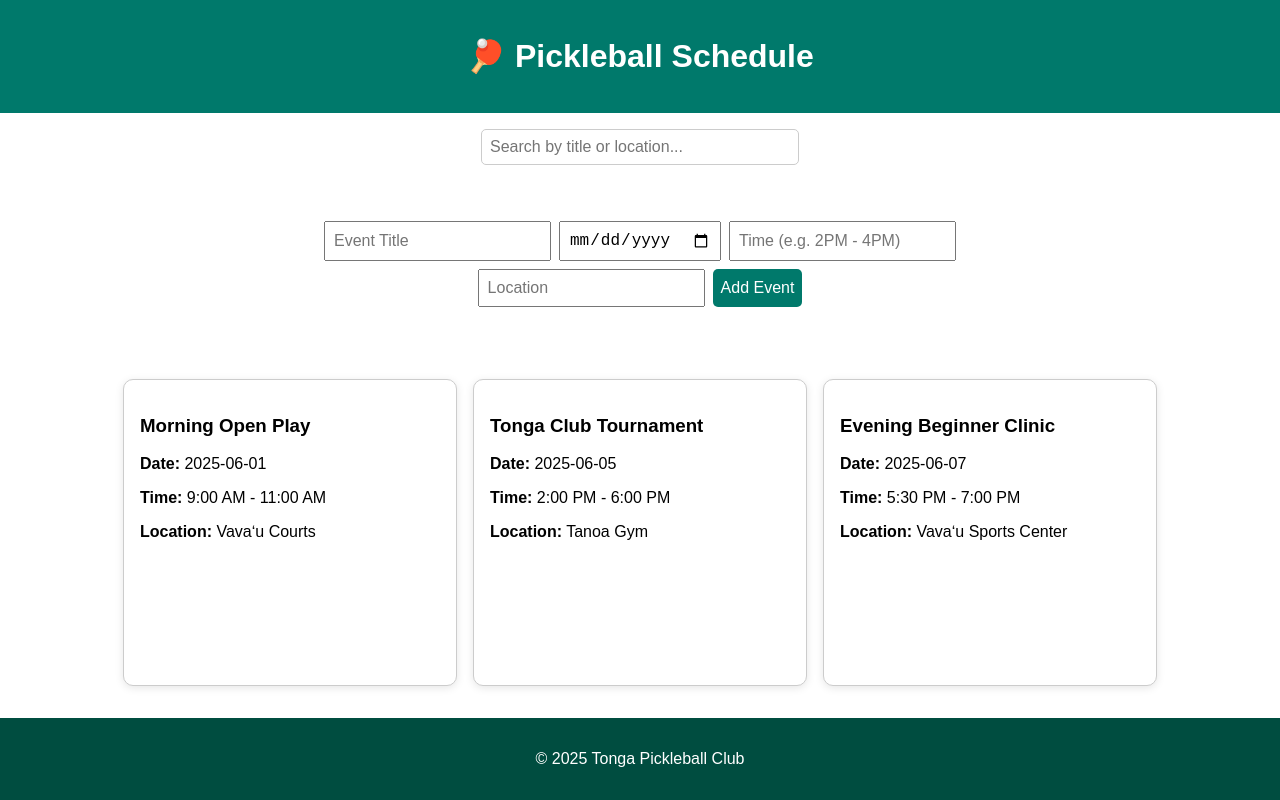
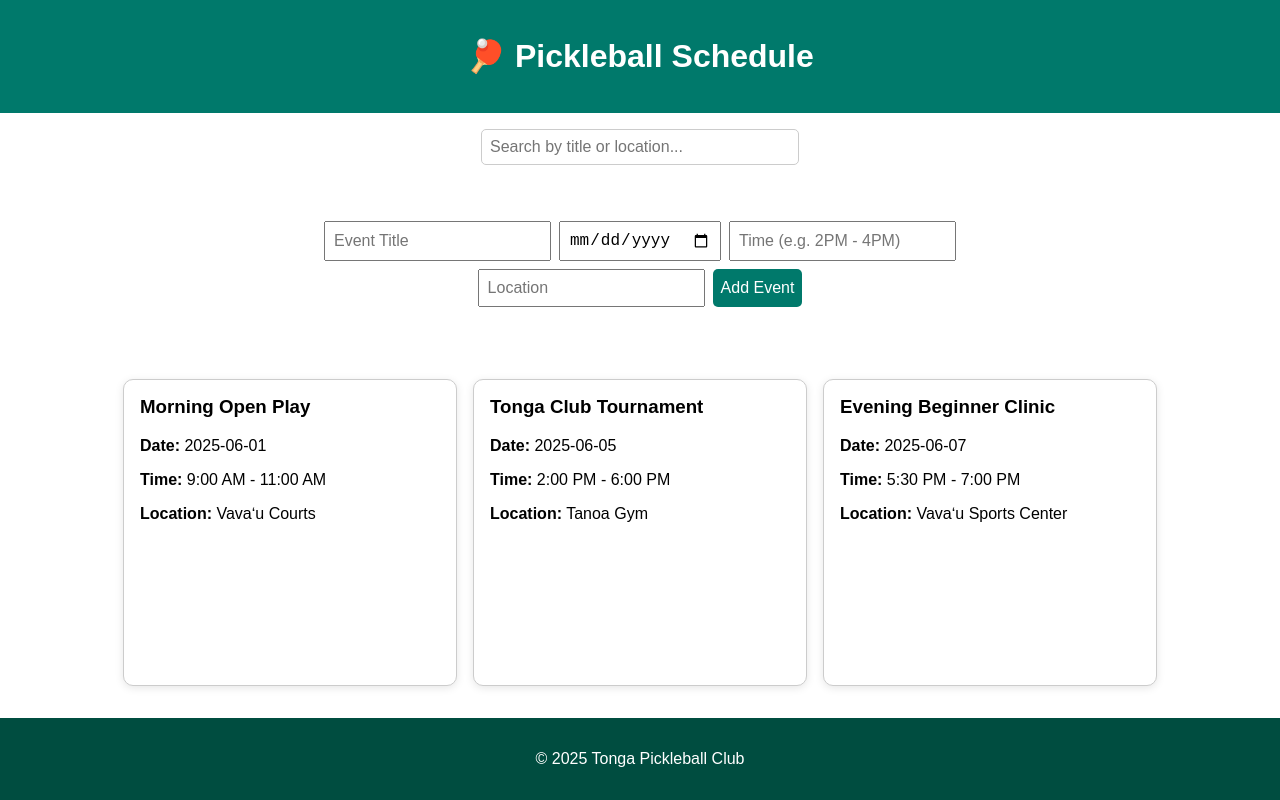
Before and after one commit to lataheanga98/react-frontend-project, a React (Create React App) app in the folder pickleball-schedule-app/: page / in a window 1280 px wide. Built offline with nearby package versions, Linux system fonts and the light colour scheme.

Commit message:
made changes to the eventcard.js

```diff
--- a/pickleball-schedule-app/src/components/EventCard.css
+++ b/pickleball-schedule-app/src/components/EventCard.css
@@ -5,4 +5,29 @@
   padding: 1rem;
   width: 300px;
   box-shadow: 0 2px 8px rgba(0, 0, 0, 0.1);
+  position: relative;
+  transition: transform 0.2s ease;
 }
+
+.event-card:hover {
+  transform: scale(1.02);
+}
+
+.event-card h3 {
+  margin-top: 0;
+}
+
+.delete-btn {
+  margin-top: 0.75rem;
+  padding: 0.5rem 1rem;
+  border: none;
+  background-color: #e53935;
+  color: white;
+  border-radius: 5px;
+  cursor: pointer;
+  font-size: 0.9rem;
+}
+
+.delete-btn:hover {
+  background-color: #c62828;
+}
```
